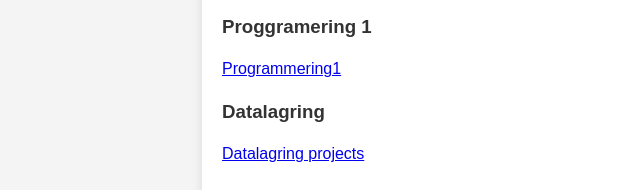
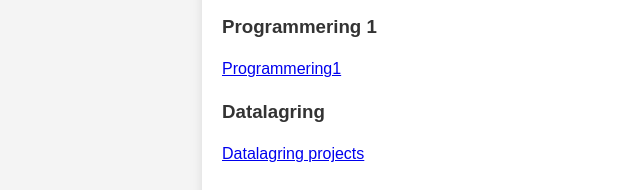
Before and after one commit to OttoSvenberg/OttoSvenberg.github.io, a plain HTML site: page index.html in a window 1280 px wide. Shown: the part 500-690 px from the top of the page, 18-658 px from the left. Drawn offline with Linux system fonts and the light colour scheme.

Commit message:
Update index.html

```diff
--- a/index.html
+++ b/index.html
@@ -80,7 +80,7 @@
             <p><a href="https://github.com/OttoSvenberg/OttoSvenberg.github.io/tree/main/Snake" target="_blank">Snake game on arduino</a> </p>
         </li>
         <li>
-            <h3>Proggramering 1</h3>
+            <h3>Programmering 1</h3>
             <p><a href="https://github.com/OttoSvenberg/OttoSvenberg.github.io/tree/main/Programmering1" target="_blank">Programmering1</a> </p>
         </li>
          <li>
```
